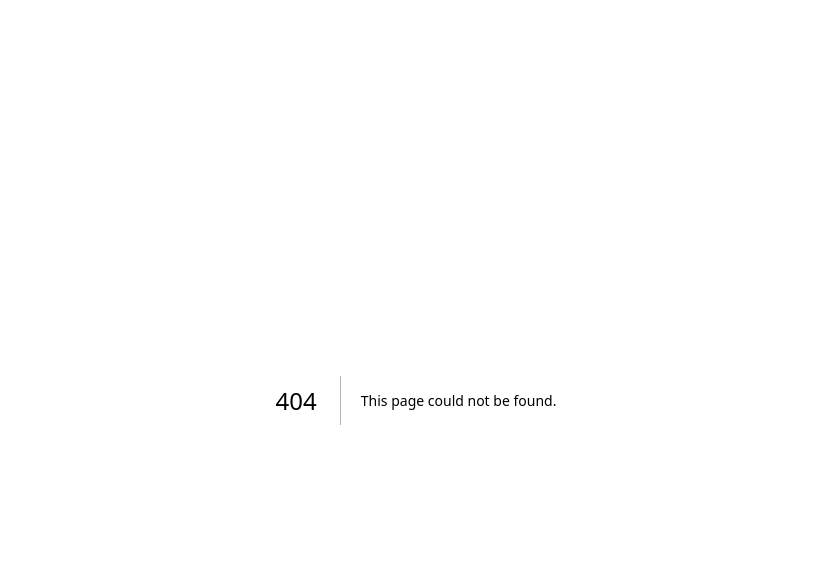
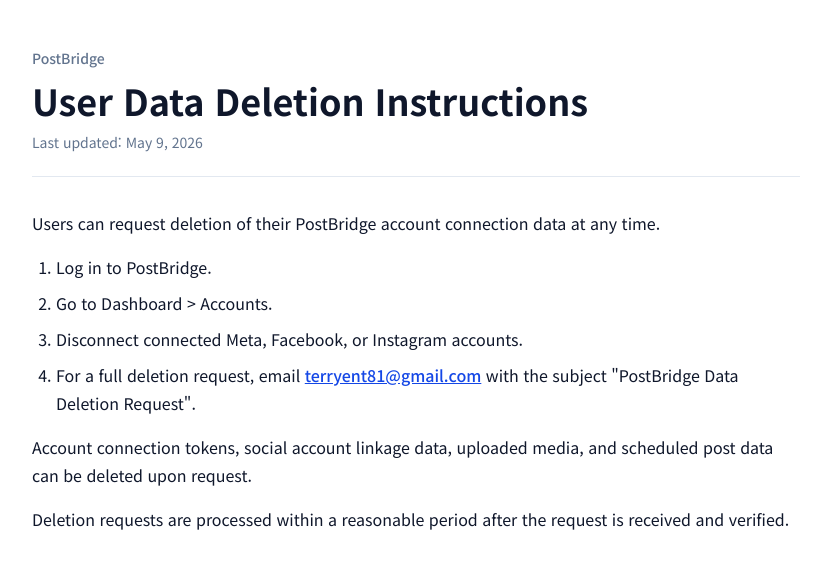
Before and after one commit to terryent81-source/postbridge, a Next.js app: page /delete in a window 1280 px wide. Before the commit this address had no page. Shown: the top 568 px of the page, without its empty margins (224-1043 px from the left). Built offline with nearby package versions, Linux system fonts and the light colour scheme.

Commit message:
Add short data deletion page

```diff
--- /dev/null
+++ b/app/delete/page.tsx
@@ -0,0 +1,51 @@
+import type { Metadata } from "next"
+
+export const metadata: Metadata = {
+  title: "User Data Deletion Instructions | PostBridge",
+  description: "User data deletion instructions for PostBridge.",
+}
+
+export default function DeletePage() {
+  return (
+    <main className="min-h-screen bg-white px-6 py-12 text-slate-900">
+      <article className="mx-auto max-w-3xl space-y-8">
+        <header className="space-y-3 border-b border-slate-200 pb-6">
+          <p className="text-sm font-medium text-slate-500">PostBridge</p>
+          <h1 className="text-4xl font-bold tracking-normal">
+            User Data Deletion Instructions
+          </h1>
+          <p className="text-sm text-slate-500">Last updated: May 9, 2026</p>
+        </header>
+
+        <section className="space-y-4 text-base leading-7">
+          <p>
+            Users can request deletion of their PostBridge account connection
+            data at any time.
+          </p>
+
+          <ol className="list-decimal space-y-2 pl-6">
+            <li>Log in to PostBridge.</li>
+            <li>Go to Dashboard &gt; Accounts.</li>
+            <li>Disconnect connected Meta, Facebook, or Instagram accounts.</li>
+            <li>
+              For a full deletion request, email{" "}
+              <a className="font-medium text-blue-700 underline" href="mailto:terryent81@gmail.com">
+                terryent81@gmail.com
+              </a>{" "}
+              with the subject "PostBridge Data Deletion Request".
+            </li>
+          </ol>
+
+          <p>
+            Account connection tokens, social account linkage data, uploaded
+            media, and scheduled post data can be deleted upon request.
+          </p>
+          <p>
+            Deletion requests are processed within a reasonable period after the
+            request is received and verified.
+          </p>
+        </section>
+      </article>
+    </main>
+  )
+}
```
